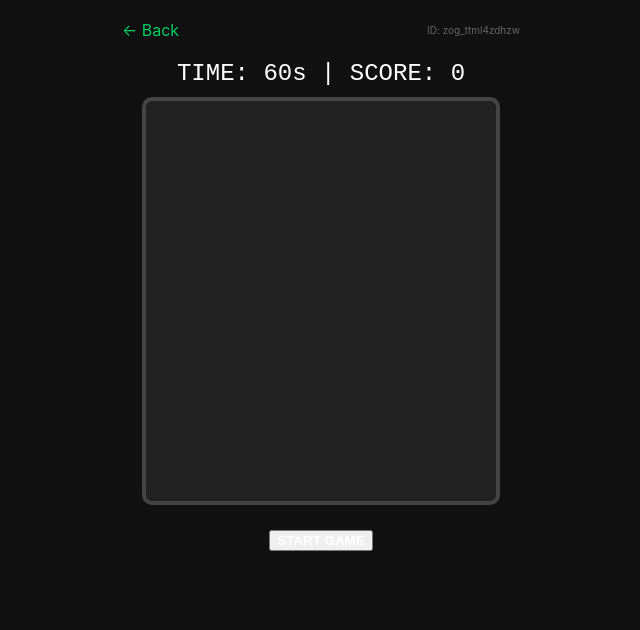
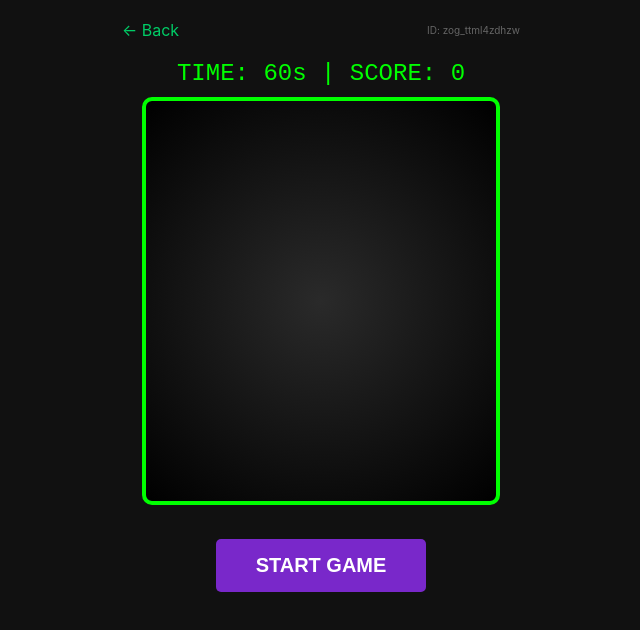
Before and after one commit to theRunnerz/zog-alpha, a Next.js app: page /play in a window 1280 px wide. Shown: the top 630 px of the page, without its empty margins (339-979 px from the left). Built offline with nearby package versions, Linux system fonts and the light colour scheme.

Commit message:
Day 1 Complete

```diff
--- a/components/GameCanvas.js
+++ b/components/GameCanvas.js
@@ -1,12 +1,25 @@
 import { useEffect, useRef, useState } from 'react';
 import { getSessionId } from '../lib/session';
 
-function GameCanvas({ targetScore }) {
+// --- NEW VISUALS ---
+// Simple emoji drawing helper instead of red ball
+const drawAlien = (ctx, x, y, radius) => {
+  ctx.font = `${radius * 2}px Arial`;
+  ctx.textAlign = 'center';
+  ctx.textBaseline = 'middle';
+  ctx.fillText('👾', x, y);
+};
+// -------------------
+
+export default function GameCanvas({ targetScore }) { // Receives target from URL
   const canvasRef = useRef(null);
   const [isPlaying, setIsPlaying] = useState(false);
   const [score, setScore] = useState(0);
   const [timeLeft, setTimeLeft] = useState(60);
+  const [roast, setRoast] = useState(''); // NEW: Store AI response
+  const [loadingRoast, setLoadingRoast] = useState(false);
 
+  // ... existing code ...
   // Game State Refs
   const gameState = useRef({
     target: { x: 150, y: 150, radius: 25, vx: 2, vy: 2 },
@@ -36,14 +49,10 @@ function GameCanvas({ targetScore }) {
       // Draw
       ctx.clearRect(0, 0, width, height);
 
-      // Draw Target
-      ctx.beginPath();
-      ctx.arc(target.x, target.y, target.radius, 0, 2 * Math.PI);
-      ctx.fillStyle = '#ff4d4d';
-      ctx.fill();
-      ctx.lineWidth = 4;
-      ctx.strokeStyle = '#ffffff';
-      ctx.stroke();
+      // Draw Target (REPLACED RED BALL WITH ALIEN)
+      drawAlien(ctx, target.x, target.y, target.radius);
+      // Optional: draw debug circle behind it if hitboxes feel weird
+      // ctx.beginPath(); ctx.arc(target.x, target.y, target.radius, 0, 2 * Math.PI); ctx.stroke();
 
       animationFrameId = window.requestAnimationFrame(render);
     };
@@ -77,9 +86,27 @@ function GameCanvas({ targetScore }) {
 
   const endGame = async () => {
     setIsPlaying(false);
+    setLoadingRoast(true);
     const sid = getSessionId();
 
-    // Check if they beat the challenger
+    // 1. Get AI Roast
+    try {
+      const aiRes = await fetch('/api/roast', {
+        method: 'POST',
+        headers: { 'Content-Type': 'application/json' },
+        body: JSON.stringify({
+          score,
+          won: targetScore && score > targetScore
+        })
+      });
+      const aiData = await aiRes.json();
+      setRoast(aiData.roast);
+    } catch(e) {
+      setRoast("Connection error. Coach Zog is silent.");
+    }
+    setLoadingRoast(false);
+
+    // 2. Check if they beat the challenger
     let msg = `GAME OVER\nScore: ${score}`;
     if (targetScore > 0) {
       if (score > targetScore) msg += `\n🏆 YOU WON! (Beat ${targetScore})`;
@@ -145,8 +172,7 @@ function GameCanvas({ targetScore }) {
 
   return (
     <div style={{ textAlign: 'center', marginTop: '20px' }}>
-      {/* HUD ... */}
-      <div style={{ marginBottom: '10px', fontSize: '24px', fontFamily: 'monospace' }}>
+      <div style={{ marginBottom: '10px', fontSize: '24px', fontFamily: 'monospace', color: '#0f0' }}>
         TIME: {timeLeft}s | SCORE: {score}
       </div>
 
@@ -155,26 +181,41 @@ function GameCanvas({ targetScore }) {
         width={350}
         height={400}
         onMouseDown={onMouseDown}
-        onTouchStart={onTouchStart} // ADDED THIS
+        onTouchStart={onTouchStart}
         style={{
-          background: '#222',
-          border: '4px solid #444',
+          background: 'radial-gradient(circle, #2a2a2a 0%, #000 100%)', // UPGRADE BG
+          border: '4px solid #0f0',
           borderRadius: '10px',
           cursor: 'crosshair',
-          touchAction: 'none' // CRITICAL
+          touchAction: 'none'
         }}
       />
-      {/* Buttons ... */}
-      {!isPlaying && (
-         // ... existing button code
+
+      {/* --- NEW: AI FEEDBACK SECTION --- */}
+      {!isPlaying && score > 0 && (
+        <div style={{ margin: '20px auto', padding: '15px', border: '1px dashed #0f0', maxWidth: '350px' }}>
+          <h3 style={{ margin: 0, color: '#0f0' }}>👽 COACH ZOG SAYS:</h3>
+          {loadingRoast ? (
+            <p style={{ fontStyle: 'italic', color: '#888' }}>Analyzing tape...</p>
+          ) : (
+            <p style={{ fontSize: '18px', fontWeight: 'bold' }}>"{roast}"</p>
+          )}
+          <button onClick={startGame} style={btnStyle}>PLAY AGAIN</button>
+        </div>
+      )}
+
+      {!isPlaying && score === 0 && (
          <div style={{ marginTop: '20px' }}>
-             <button onClick={startGame} /* ... existing styles */ >
-               {timeLeft === 0 ? 'PLAY AGAIN' : 'START GAME'}
-             </button>
+            <button onClick={startGame} style={btnStyle}>START GAME</button>
          </div>
       )}
     </div>
   );
 }
 
-export default GameCanvas;
+const btnStyle = {
+  padding: '15px 40px', fontSize: '20px',
+  background: '#7928CA', color: 'white',
+  border: 'none', borderRadius: '5px', cursor: 'pointer',
+  marginTop: '10px'
+};
--- a/pages/index.js
+++ b/pages/index.js
@@ -1,7 +1,10 @@
 import Link from 'next/link';
+import Header from '../components/Header';
 
 export default function Home() {
   return (
+    <main>
+      <Header />
       <div style={{ display: 'flex', flexDirection: 'column', alignItems: 'center', justifyContent: 'center', height: '100vh' }}>
         <h1 style={{ fontSize: '4rem', margin: '0 0 20px 0' }}>👽 ZOGS</h1>
         <p>Tap the alien. Don't miss.</p>
@@ -19,5 +22,6 @@ export default function Home() {
           </button>
         </Link>
       </div>
+    </main>
   );
 }
```
Also changed, not shown: data/scores.json (+12 -0 lines), lib/tron.js (added, +19 -0 lines), pages/api/roast.js (added). Lines whose indentation alone changed are shown as unchanged.
